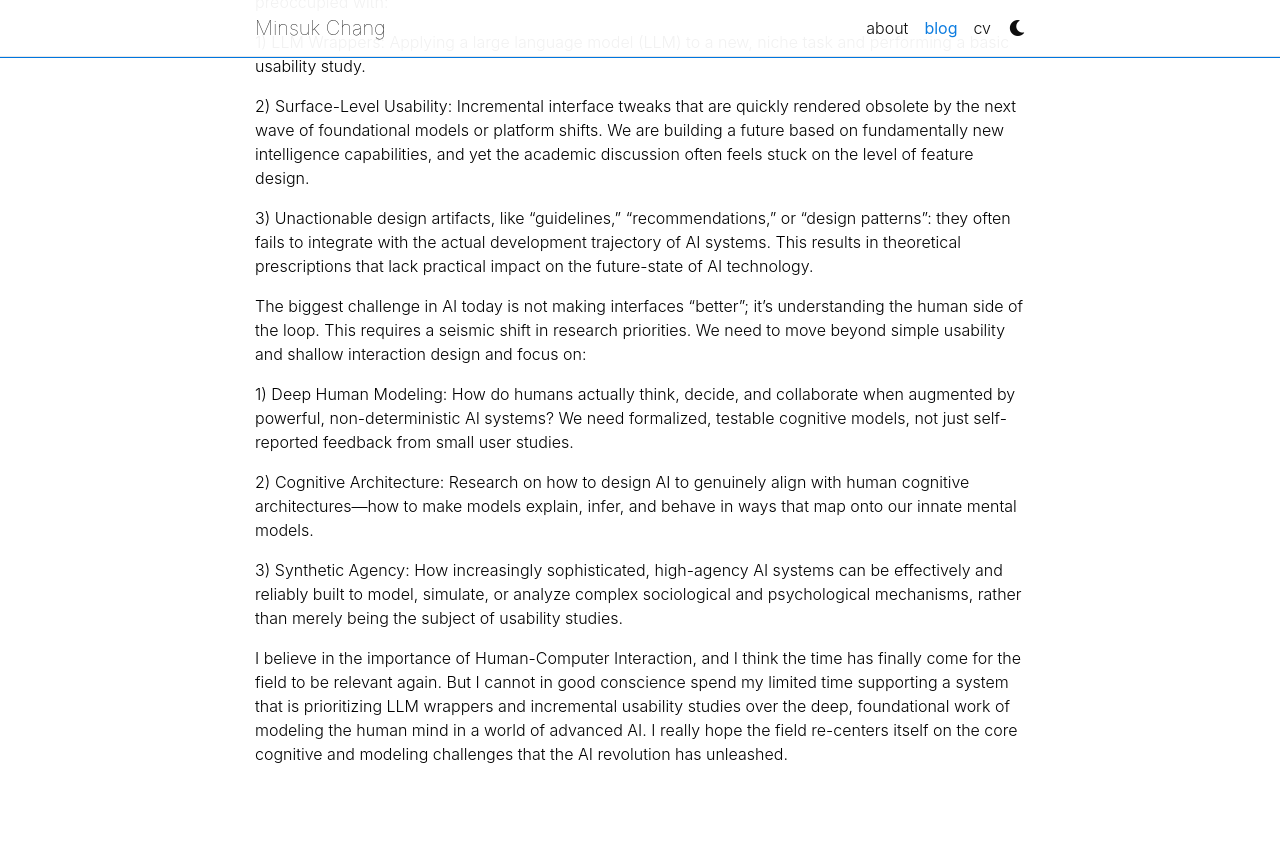
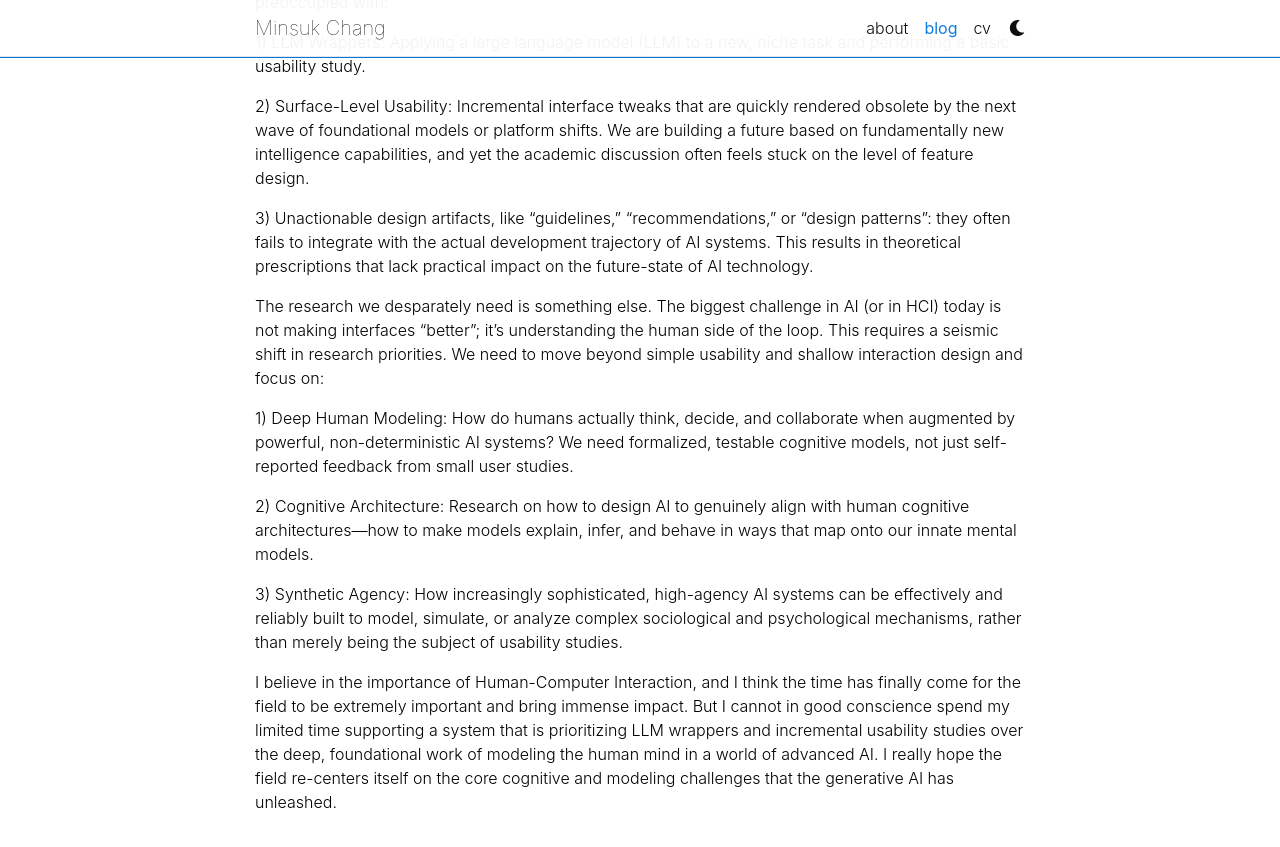
Before and after one commit to minsukchang/minsukchang.github.io, a Jekyll site: the page built from _posts/2025-11-13-hci-doomerism.md, in a window 1280 px wide and 900 px high, scrolled down 921 px. Shown: the top 847 px of the window. Built offline with Jekyll 4.4.1, drawn with Linux system fonts in a browser that asks for light colours; comment, search, counter and statistics services are not loaded; a style sheet for code colours, icons or effects is not loaded.

Commit message:
formatting changes again

```diff
--- a/_posts/2025-11-13-hci-doomerism.md
+++ b/_posts/2025-11-13-hci-doomerism.md
@@ -11,6 +11,7 @@ I recently received, and politely declined, invitations to serve on the Program
 
 Briefly to touch on the "old news", serving on these committees requires a significant investment of time and intellectual energy. While peer review is essential, I've found that the current review process in fast-moving fields can sometimes struggle to keep pace with genuine technological breakthroughs. While it is important to build on top of each other's ideas, and in some sense, that's why we have these conferences, my concern is that the system sometimes over-incentivizes incremental, trend-focused work over foundational research with high-risk, high-reward potential. The quality of work that does get published, and the work that is frequently rejected, often seems governed more by trend-chasing and adherence to rigid methodological dogma than by genuine intellectual merit or impact. The effort required for rigorous, fair, and constructive reviewing is simply not justified when the system, overall, seems to be over-driving the field towards incrementalism rather than breakthroughs. I don't have any clever solutions, so I'll leave it at this here.
 
+
 Now, back to HCI.
 
 The difficulty of actively participating in peer-reivew is compounded by my experience working in fast moving research environments. When you've seen firsthand the velocity of progress, the scale of resources, and the depth of the theoretical challenges being tackled in labs pushing the frontier of AI, it creates a kind of intellectual distance. Frankly, if someone was looking at us from a vantage point, it is probably very challenging to view much of the current HCI research seriously. I see a field largely preoccupied with:
@@ -22,7 +23,8 @@ We are building a future based on fundamentally new intelligence capabilities, a
 
 3) Unactionable design artifacts, like  "guidelines," "recommendations," or "design patterns": they often fails to integrate with the actual development trajectory of AI systems. This results in theoretical prescriptions that lack practical impact on the future-state of AI technology.
 
-The biggest challenge in AI today is not making interfaces "better"; it’s understanding the human side of the loop. This requires a seismic shift in research priorities. We need to move beyond simple usability and shallow interaction design and focus on:
+
+The research we desparately need is something else. The biggest challenge in AI (or in HCI) today is not making interfaces "better"; it’s understanding the human side of the loop. This requires a seismic shift in research priorities. We need to move beyond simple usability and shallow interaction design and focus on:
 
 1) Deep Human Modeling: How do humans actually think, decide, and collaborate when augmented by powerful, non-deterministic AI systems? We need formalized, testable cognitive models, not just self-reported feedback from small user studies.
 
@@ -30,4 +32,4 @@ The biggest challenge in AI today is not making interfaces "better"; it’s unde
 
 3) Synthetic Agency: How increasingly sophisticated, high-agency AI systems can be effectively and reliably built to model, simulate, or analyze complex sociological and psychological mechanisms, rather than merely being the subject of usability studies.
 
-I believe in the importance of Human-Computer Interaction, and I think the time has finally come for the field to be relevant again. But I cannot in good conscience spend my limited time supporting a system that is prioritizing LLM wrappers and incremental usability studies over the deep, foundational work of modeling the human mind in a world of advanced AI. I really hope the field re-centers itself on the core cognitive and modeling challenges that the AI revolution has unleashed.
+I believe in the importance of Human-Computer Interaction, and I think the time has finally come for the field to be extremely important and bring immense impact. But I cannot in good conscience spend my limited time supporting a system that is prioritizing LLM wrappers and incremental usability studies over the deep, foundational work of modeling the human mind in a world of advanced AI. I really hope the field re-centers itself on the core cognitive and modeling challenges that the generative AI has unleashed.
```
